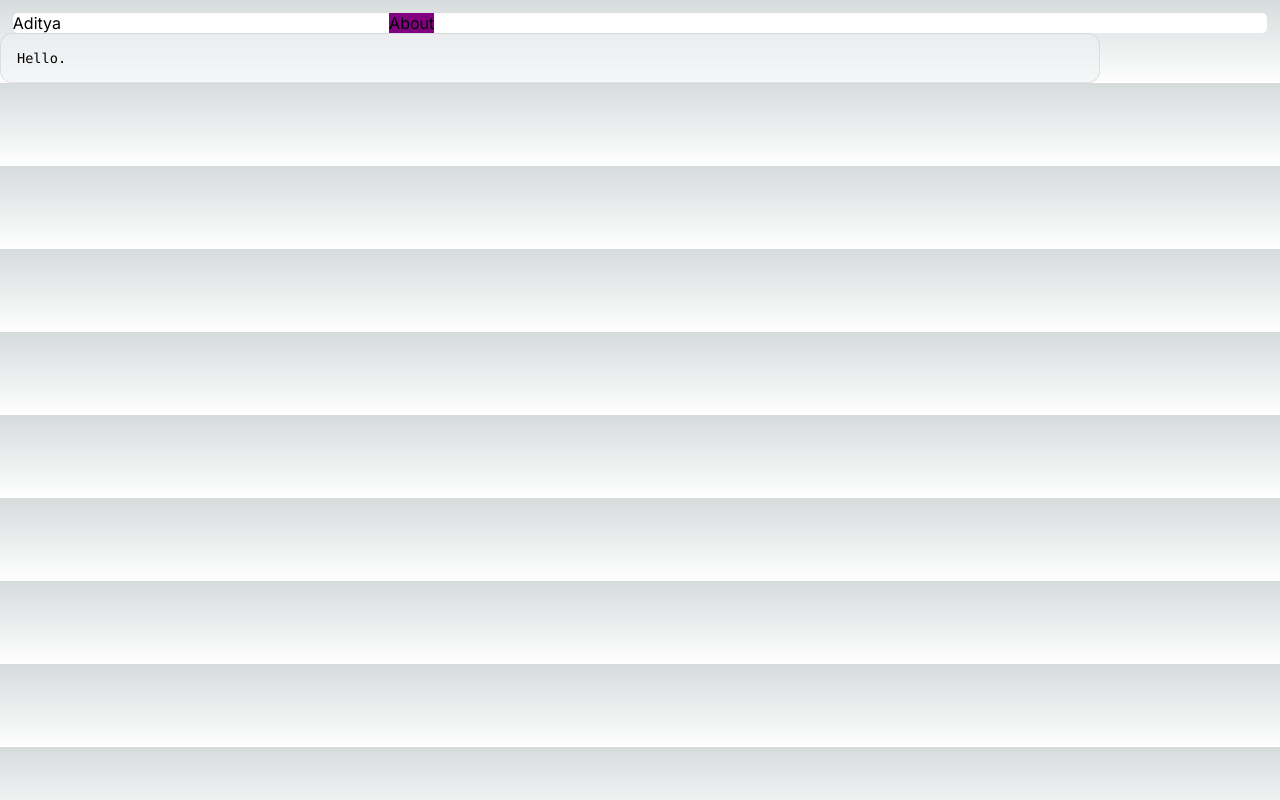
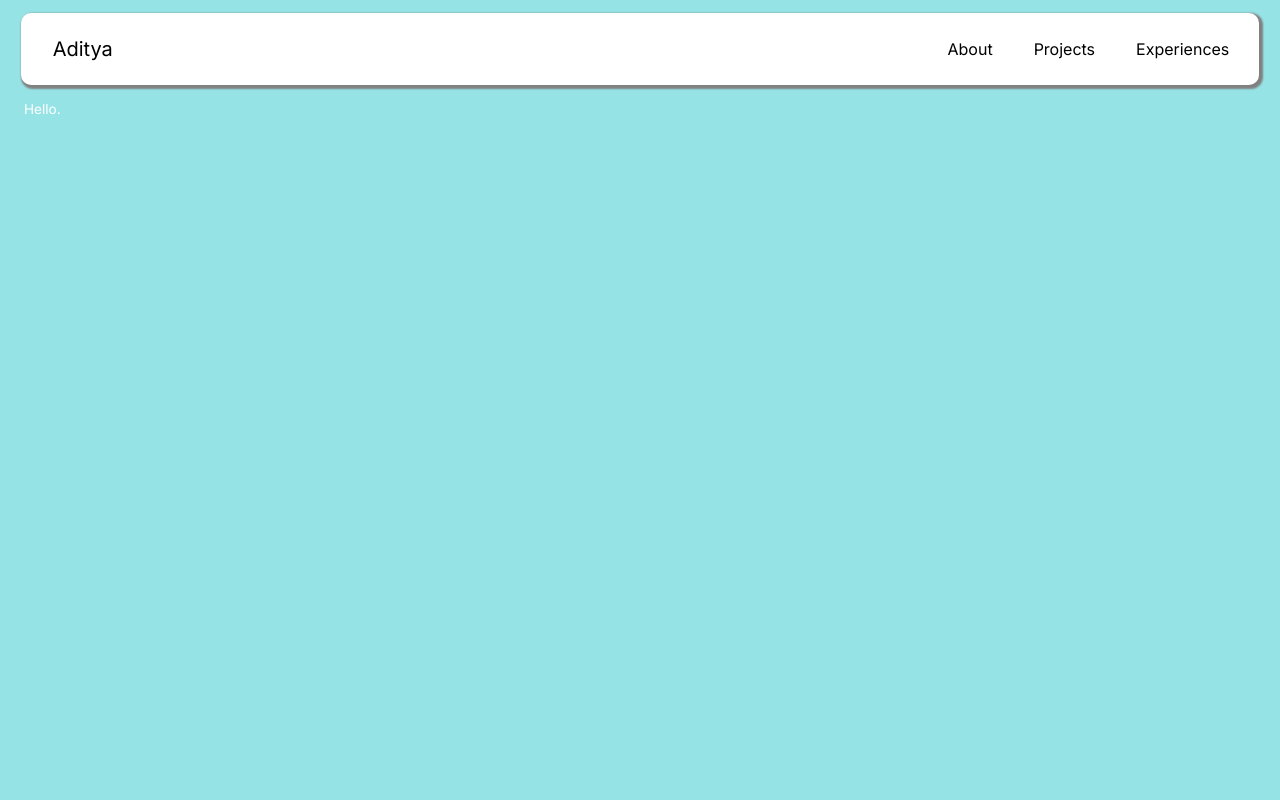
Before and after one commit to adityaajay33/portfolio-app, a Next.js app: page / in a window 1280 px wide. Built offline with nearby package versions, Linux system fonts and the light colour scheme.

Commit message:
completed navbar

```diff
--- a/app/globals.css
+++ b/app/globals.css
@@ -1,107 +1,5 @@
-:root {
-  --max-width: 1100px;
-  --border-radius: 12px;
-  --font-mono: ui-monospace, Menlo, Monaco, 'Cascadia Mono', 'Segoe UI Mono',
-    'Roboto Mono', 'Oxygen Mono', 'Ubuntu Monospace', 'Source Code Pro',
-    'Fira Mono', 'Droid Sans Mono', 'Courier New', monospace;
+body{
 
-  --foreground-rgb: 0, 0, 0;
-  --background-start-rgb: 214, 219, 220;
-  --background-end-rgb: 255, 255, 255;
-
-  --primary-glow: conic-gradient(
-    from 180deg at 50% 50%,
-    #16abff33 0deg,
-    #0885ff33 55deg,
-    #54d6ff33 120deg,
-    #0071ff33 160deg,
-    transparent 360deg
-  );
-  --secondary-glow: radial-gradient(
-    rgba(255, 255, 255, 1),
-    rgba(255, 255, 255, 0)
-  );
-
-  --tile-start-rgb: 239, 245, 249;
-  --tile-end-rgb: 228, 232, 233;
-  --tile-border: conic-gradient(
-    #00000080,
-    #00000040,
-    #00000030,
-    #00000020,
-    #00000010,
-    #00000010,
-    #00000080
-  );
-
-  --callout-rgb: 238, 240, 241;
-  --callout-border-rgb: 172, 175, 176;
-  --card-rgb: 180, 185, 188;
-  --card-border-rgb: 131, 134, 135;
+  background-color: rgb(150, 227, 230);
+  color: white;
 }
-
-@media (prefers-color-scheme: dark) {
-  :root {
-    --foreground-rgb: 255, 255, 255;
-    --background-start-rgb: 0, 0, 0;
-    --background-end-rgb: 0, 0, 0;
-
-    --primary-glow: radial-gradient(rgba(1, 65, 255, 0.4), rgba(1, 65, 255, 0));
-    --secondary-glow: linear-gradient(
-      to bottom right,
-      rgba(1, 65, 255, 0),
-      rgba(1, 65, 255, 0),
-      rgba(1, 65, 255, 0.3)
-    );
-
-    --tile-start-rgb: 2, 13, 46;
-    --tile-end-rgb: 2, 5, 19;
-    --tile-border: conic-gradient(
-      #ffffff80,
-      #ffffff40,
-      #ffffff30,
-      #ffffff20,
-      #ffffff10,
-      #ffffff10,
-      #ffffff80
-    );
-
-    --callout-rgb: 20, 20, 20;
-    --callout-border-rgb: 108, 108, 108;
-    --card-rgb: 100, 100, 100;
-    --card-border-rgb: 200, 200, 200;
-  }
-}
-
-* {
-  box-sizing: border-box;
-  padding: 0;
-  margin: 0;
-}
-
-html,
-body {
-  max-width: 100vw;
-  overflow-x: hidden;
-}
-
-body {
-  color: rgb(var(--foreground-rgb));
-  background: linear-gradient(
-      to bottom,
-      transparent,
-      rgb(var(--background-end-rgb))
-    )
-    rgb(var(--background-start-rgb));
-}
-
-a {
-  color: inherit;
-  text-decoration: none;
-}
-
-@media (prefers-color-scheme: dark) {
-  html {
-    color-scheme: dark;
-  }
-}
--- a/app/src/Navbar/Navbar.css
+++ b/app/src/Navbar/Navbar.css
@@ -3,19 +3,47 @@
     width: 98%;
     margin: 1% 1% 0% 1%;
     margin-right: 10px;
-    border-radius: 5px;
+    border-radius: 10px;
     background-color: white;
     display: flex;
+    padding: 10px 0px;
+    box-shadow: 2px 2px 2px 2px grey;
 }
 
 .logoDiv{
 
     color: black;
-    width: 30%;
+    width: 60%;
+    padding: 2px;
+    margin-left: 30px;
+    display: flex;
+    align-items: center;
+    font-size: 20px;
 }
 
 .websitePages
 {
     color: black;
-    background-color: purple;
+    width: 40%;
+
 }
+
+.navLinks{
+
+    list-style: none;
+    display: flex;
+    flex-direction: row;
+    justify-content: center;
+    margin-left: 100px;
+}
+
+.indLink{
+
+    margin: 0% 6%;
+
+}
+
+.linkWeb{
+    text-decoration: none;
+    color: black
+}
--- a/app/src/Navbar/Navbar.jsx
+++ b/app/src/Navbar/Navbar.jsx
@@ -1,14 +1,26 @@
 import React from 'react'
 import "./Navbar.css"
+import Link from "next/link"
 
 export default function Navbar() {
   return (
     <div className="navbarDiv">
         <div className="logoDiv">
-            Aditya
+            <div>Aditya</div>
         </div>
         <div className="websitePages">
-            About
+            <ul className="navLinks">
+
+                <li className="indLink">
+                <Link href="/about" className="linkWeb">About</Link>
+                </li>
+                <li className="indLink">
+                <Link href="/projects" className="linkWeb">Projects</Link>
+                </li>
+                <li className="indLink">
+                <Link href="/experiences" className="linkWeb">Experiences</Link>
+                </li>
+            </ul>
         </div>
     </div>
   )
```
